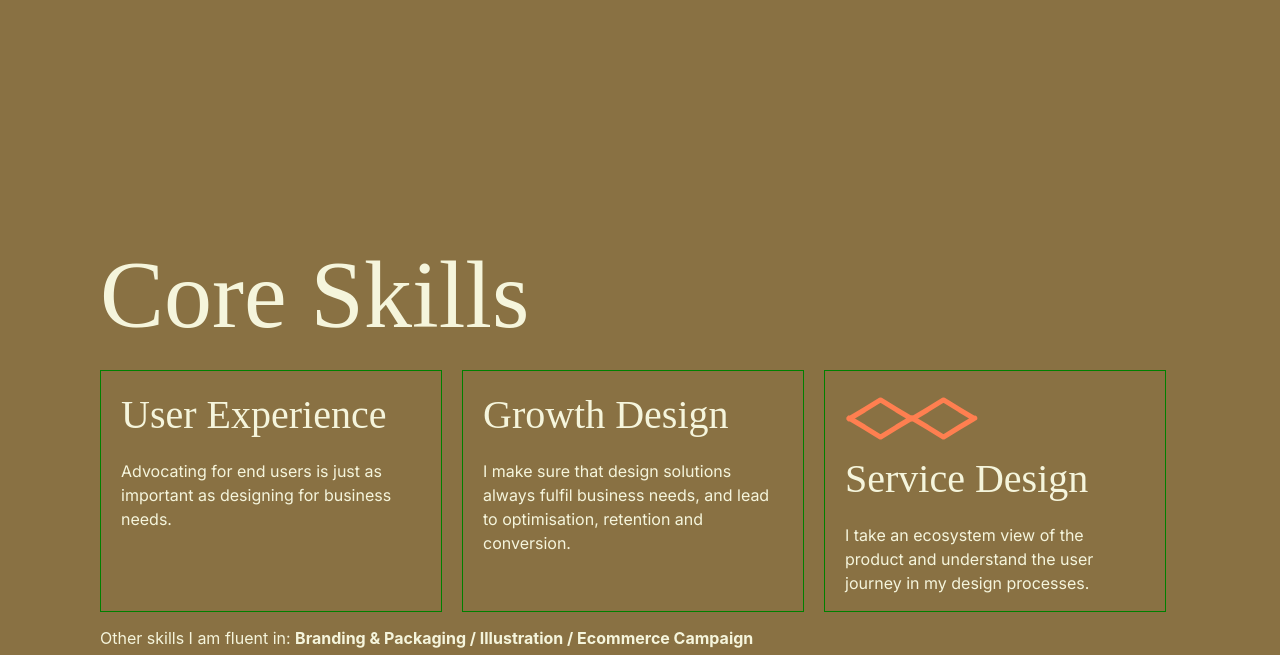
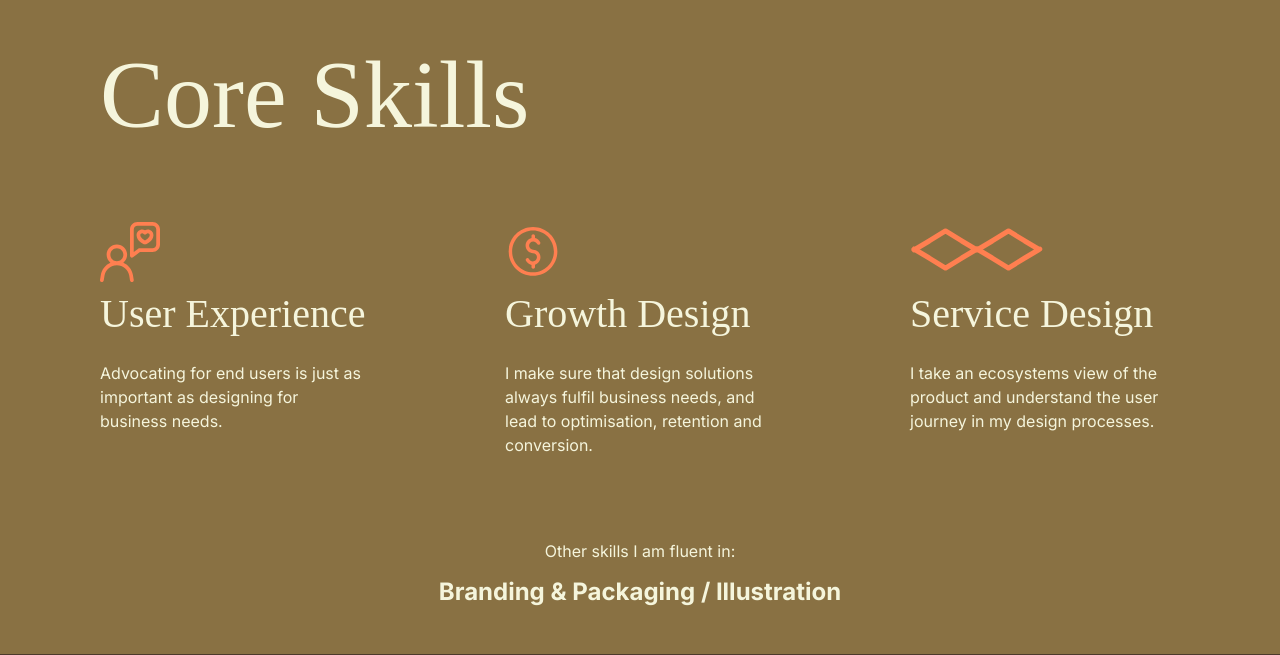
Before and after one commit to kateyibozhou/react-portfolio, a React (Create React App) app: page / in a window 1280 px wide. Shown: the part 1305-1960 px from the top of the page. Built offline with nearby package versions, Linux system fonts and the light colour scheme; a web font is replaced by a local one.

Commit message:
Style other skills

```diff
--- a/src/components/About.css
+++ b/src/components/About.css
@@ -2,17 +2,16 @@
   display: flex;
   flex-direction: column;
   align-items: flex-start;
+  gap:32px;
   padding: 48px 100px;
   background-color: var(--primary-color-dark);
   color: var(--secondary_color);
-  height: 600px;
+  height: 400px;
 }
 
 .about .title {
   font-size: 96px;
   font-family: "Bembo", serif;
-  margin-bottom: 20px;
-
 }
 
 .about p {
--- a/src/components/CoreSkills.css
+++ b/src/components/CoreSkills.css
@@ -1,21 +1,30 @@
 .core-skills {
   display: flex;
   flex-direction: column;
-  align-items: flex-start;
+  gap:32px;
   padding: 48px 100px;
   background-color: var(--primary-color-dark);
   color: var(--secondary_color);
+  font-family: "Inter", sans-serif;
 }
 
 .core-skills .title {
   font-size: 96px;
   font-family: "Bembo", serif;
   margin-bottom: 20px;
+  align-self: flex-start;
 }
 
 .core-skills .skills-table {
   display: flex;
+  width: 100%;
   flex-direction: row;
   flex-wrap: wrap;
-  gap: 20px;
+  justify-content: space-between;
+  gap: 28px;
 }
+
+.core-skills .other-skills {
+  font-size: 24px;
+  font-weight: 700;
+}
--- a/src/components/CoreSkills.js
+++ b/src/components/CoreSkills.js
@@ -1,7 +1,7 @@
 import React from "react";
 import SkillCard from "./SkillCard";
-import { ReactComponent as growthLogo } from "../assets/growth.svg";
 import { ReactComponent as SDLogo } from "../assets/SD.svg";
+import { ReactComponent as GrowthLogo } from "../assets/growth.svg";
 import { ReactComponent as UXLogo } from "../assets/UX.svg";
 
 import "./CoreSkills.css";
@@ -12,27 +12,25 @@ const CoreSkills = () => {
       <div className="title">Core Skills</div>
       <div className="skills-table">
         <SkillCard
-          icons={<SDLogo />}
+          icon={<UXLogo />}
           title="User Experience"
           description="Advocating for end users is just as important as designing for business needs."
         />
         <SkillCard
-          icon={<growthLogo />}
+          icon={<GrowthLogo />}
           title="Growth Design"
           description="I make sure that design solutions always fulfil business needs, and lead to optimisation, retention and conversion."
         />
         <SkillCard
           icon={<SDLogo />}
           title="Service Design"
-          description="I take an ecosystem view of the product and understand the user journey in my design processes."
+          description="I take an ecosystems view of the product and understand the user journey in my design processes."
         />
       </div>
-      <p>
-        Other skills I am fluent in:{" "}
-        <strong>
-          Branding & Packaging / Illustration / Ecommerce Campaign
-        </strong>
-      </p>
+      <div>
+        <p>Other skills I am fluent in:</p>
+        <div className="other-skills">Branding & Packaging / Illustration</div>
+      </div>
     </section>
   );
 };
--- a/src/components/Header.css
+++ b/src/components/Header.css
@@ -2,7 +2,7 @@
   display: flex;
   justify-content: space-between;
   align-items: center;
-  padding: 20px 100px;
+  padding: 0px 100px;
   height: 100px;
   background-color: var(--primary-color-dark);
 }
--- a/src/components/SkillCard.css
+++ b/src/components/SkillCard.css
@@ -1,15 +1,19 @@
 .skill-card {
-  padding: 20px;
-  max-width: 300px;
+  padding: 20px 0px;
+  min-width: 260px;
   color: var(--secondary_color);
-  border: 1px solid green;
+  /* border: 1px solid green; */
   text-align: left;
-  height: 200px;
+  min-height: 200px;
+  flex-basis: 25%;
+  display: flex;
+  flex-direction: column;
+  gap: 8px;
 }
+
 
 .skill-card .name {
   font-size: 40px;
-  height: 52px;
   color: var(--secondary_color);
   font-family: "Bembo", serif;
 
```
